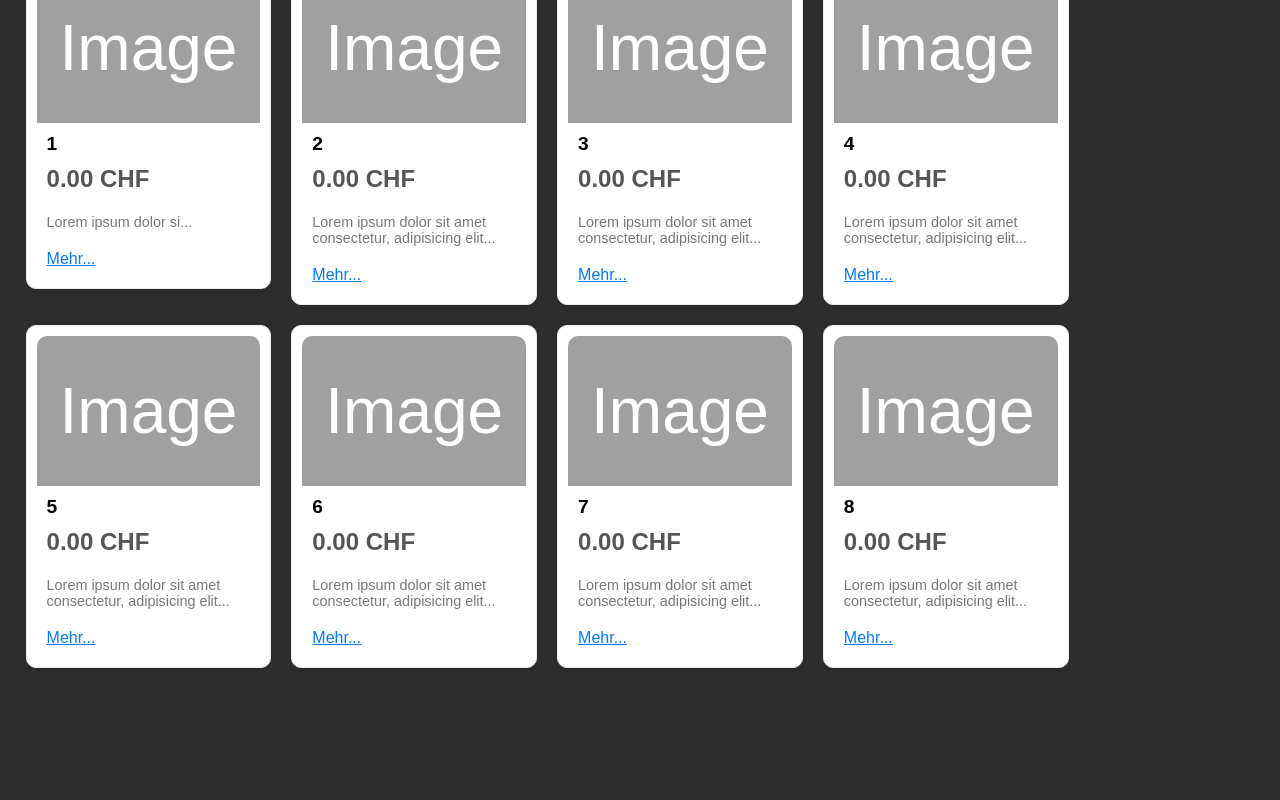
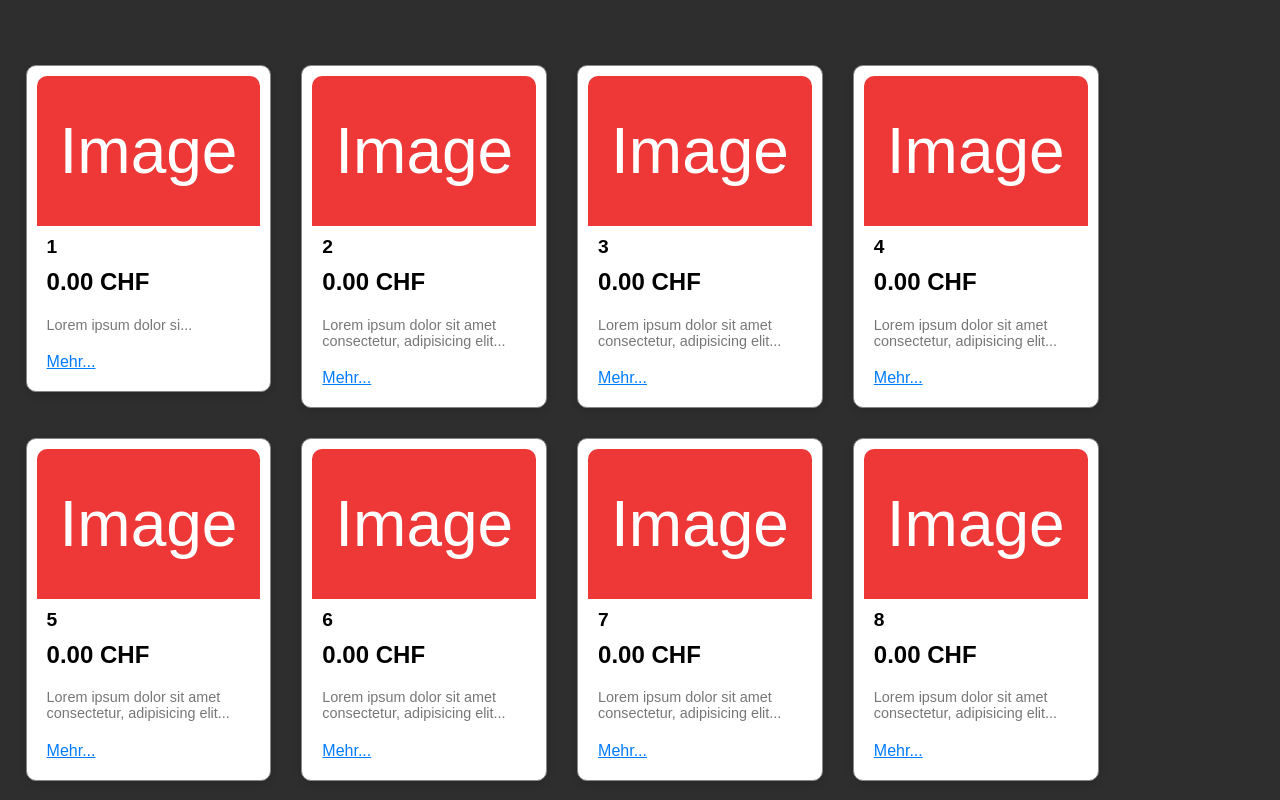
Before and after one commit to SSlisko/sandro_glenn_raul_piri_ipt8_2024, a Vue app in the folder frontend/frontend/: page / in a window 1280 px wide. Built offline with nearby package versions, Linux system fonts and the light colour scheme.

Commit message:
tried to add click function for cards

```diff
--- a/frontend/frontend/src/App.vue
+++ b/frontend/frontend/src/App.vue
@@ -1,5 +1,8 @@
 <script setup>
 
+function addToCart() {
+
+}
 </script>
 
 <template>
@@ -14,7 +17,7 @@
     <!-- Card Container -->
       <div class="card-container">
         <div class="card" v-for="n in 8" :key="n">
-        <div class="card-image">
+            <div class="card-image" @click="addToCart">
               Image
           </div>
             <div class="card-body">
@@ -25,6 +28,7 @@
             </div>
         </div>
       </div>
+
   </div>
 </template>
 
@@ -50,8 +54,8 @@ body {
   flex-wrap: wrap;
   justify-content: flex-start;
   align-items: flex-start;
-  gap: 20px; /* Spacing between the cards */
-  margin-top: 30px; /* Top margin */
+  gap: 30px; /* Spacing between the cards */
+  margin-top: 20%; /* Top margin */
 }
 
 /* Card Styling */
@@ -63,13 +67,13 @@ body {
   color: black;
   box-shadow: 0px 4px 8px rgba(0, 0, 0, 0.1);
   padding: 10px;
-  border: 1px solid #eaeaea;
+  border: 1px solid #858585;
 }
 
 .card-image {
   width: 100%;
   height: 150px;
-  background-color: #a0a0a0;
+  background-color: #ee3737;
   display: flex;
   justify-content: center;
   align-items: center;
@@ -95,7 +99,7 @@ body {
 }
 
 .card-price {
-  color: #555;
+  color: #000000;
   font-size: 150%;
   font-weight: bold;
   margin-bottom: 10%;
```
Lines whose indentation alone changed are shown as unchanged.
